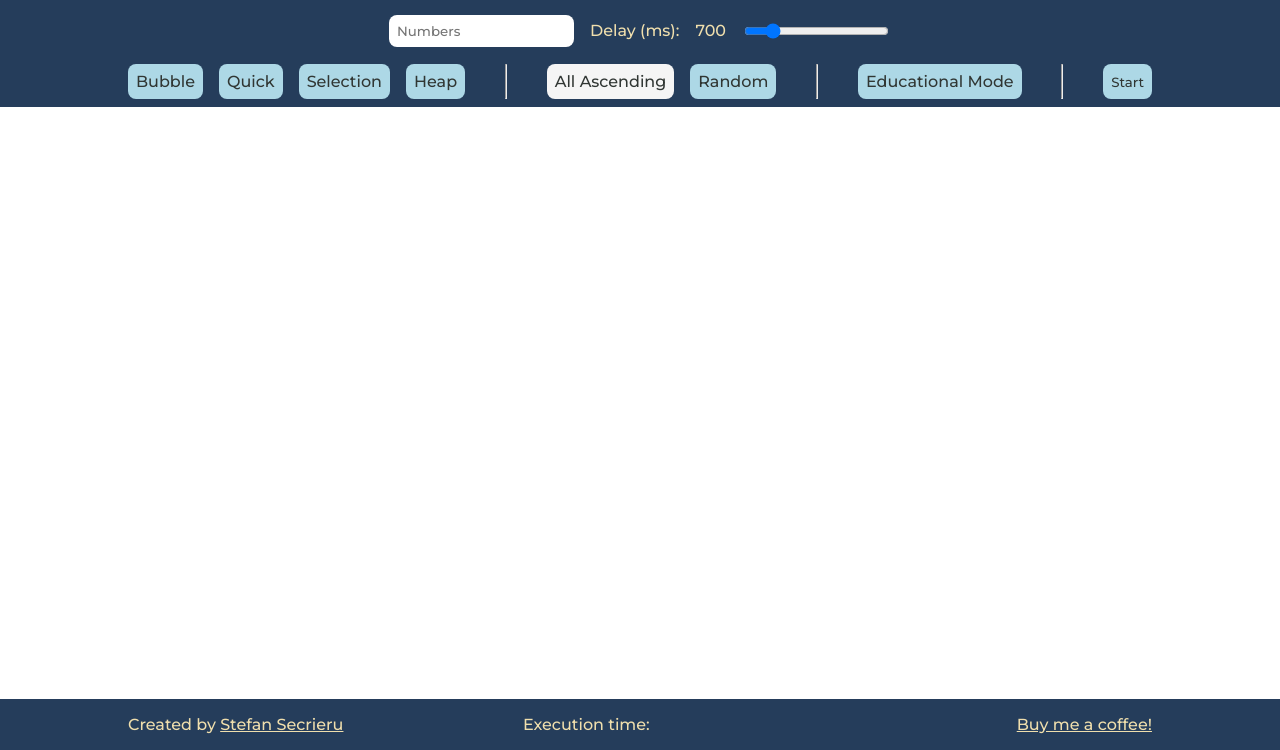
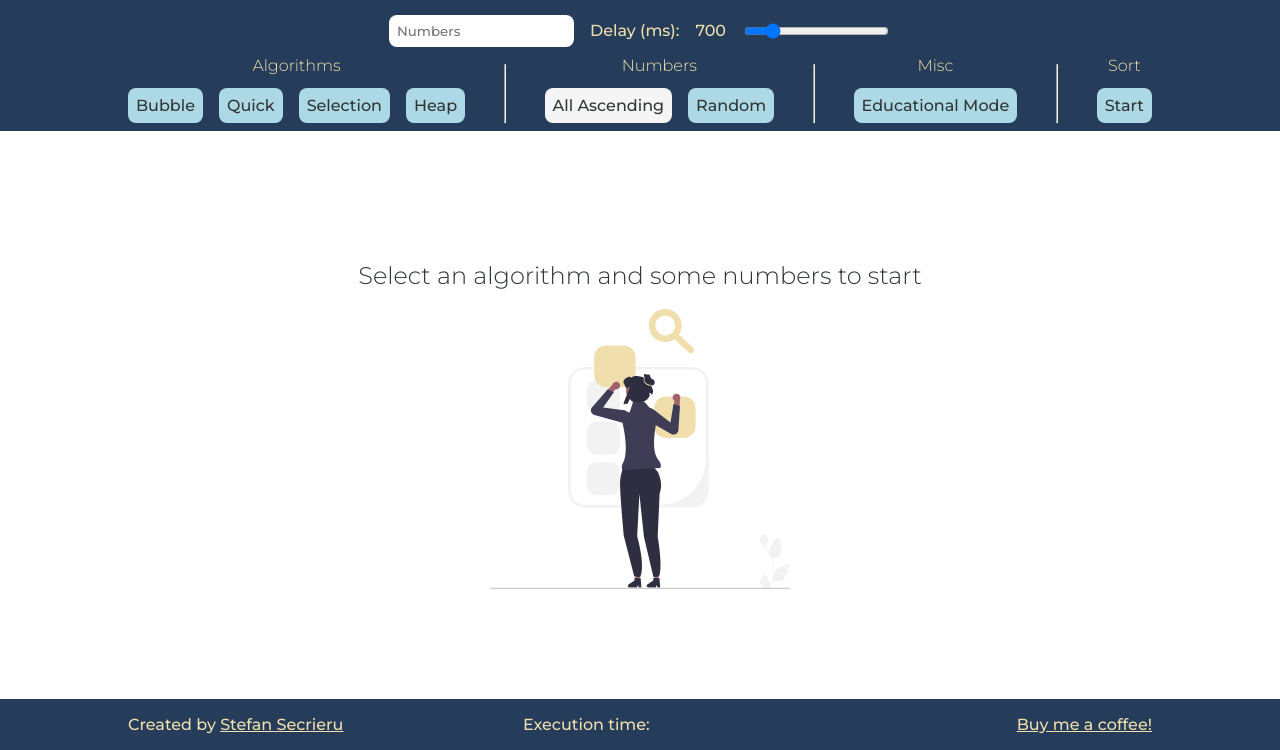
Before and after one commit to Stefan3002/SortAlgs, a plain HTML site: page index.html in a window 1280 px wide. Both pictures are taken after a click on the element "All Ascending". Shown: the part 50-800 px from the top of the page. Drawn offline with nearby package versions, Linux system fonts and the light colour scheme; some icons are missing; a web font is replaced by a local one.

Commit message:
Improved visual appearance and added stop button plus some vector graphics

```diff
--- a/css/global.sass
+++ b/css/global.sass
@@ -42,3 +42,9 @@ button, input
 
 .noDisplay
   display: none
+
+.placeholder-icon
+  width: 300px
+.placeholder-title
+  font-weight: 300
+  color: $dark-text-color
--- a/css/header.sass
+++ b/css/header.sass
@@ -47,3 +47,28 @@
     transition: all .15s
     &:hover
       transform: scale(1.1)
+
+.algs-category
+  display: flex
+  flex-direction: column
+  gap: .3rem
+  justify-content: center
+  align-items: center
+.algs-category-title
+  font-weight: 300
+  text-align: center
+  margin: 0
+
+.inner-algs-category
+  display: flex
+  flex-wrap: wrap
+  gap: 1rem
+.stop-button
+  background: $text-color
+
+@media screen and (max-width: 1024px)
+  .sortingAlgs
+    flex-direction: column
+    gap: 0
+    hr
+      width: 100px
--- a/index.html
+++ b/index.html
@@ -17,6 +17,7 @@
     <header>
         <nav class="head">
             <div class="menuHead">
+                <span class="button stop-button noDisplay">Stop</span>
                     <h1>SortAlgs</h1>
 <!--                    <p>Execution time:</p>-->
 <!--                    <p class="execTime"></p>-->
@@ -48,20 +49,36 @@
 
 <!--                <li><input type="text" class="speedField" placeholder="Speed"></li>-->
                 <div class="wrapper sortingAlgs">
-<!--                    <div class="algs-left">-->
+                    <div class="algs-category algs-left">
+                        <p class="algs-category-title">Algorithms</p>
+                        <div class="inner-algs-category">
                             <span class="button algButton bubble">Bubble</span>
                             <span class="button algButton quick">Quick</span>
                             <span class="button algButton selection">Selection</span>
                             <span class="button algButton heap">Heap</span>
-<!--                    </div>-->
-<!--                    <div class="algs-right">-->
+                        </div>
+
+                    </div>
                     <hr>
+                    <div class="algs-category algs-right">
+                        <p class="algs-category-title">Numbers</p>
+                        <div class="inner-algs-category">
                             <span class="button optButton asc">All Ascending</span>
                             <span class="button optButton random">Random</span>
+                        </div>
+
+                    </div>
                         <hr>
+                    <div class="algs-category">
+                        <p class="algs-category-title">Misc</p>
                         <span class="button edButton educational">Educational Mode</span>
+                    </div>
                         <hr>
-                        <button class="button startSort">Start</button>
+                    <div class="algs-category">
+                        <p class="algs-category-title">Sort</p>
+                        <span class="button startSort">Start</span>
+
+                    </div>
 <!--                    </div>-->
                 </div>
 
@@ -74,6 +91,8 @@
 
         </section>
         <section id="area">
+            <h2 class="placeholder-title">Select an algorithm and some numbers to start</h2>
+            <img src="img/placeholder.svg" class="placeholder-icon" alt="">
         </section>
 
     </main>
--- a/index.js
+++ b/index.js
@@ -1,4 +1,7 @@
 const blurDOM = document.querySelector('.blur')
+let speed = 10
+const MARGINITEM = 1
+
 
 const closeErrors = () => {
     blurDOM.classList.add('noDisplay')
@@ -7,6 +10,7 @@ const closeErrors = () => {
 }
 
 (() => {
+    // Add event listeners to close errors
     blurDOM.addEventListener('click', () => {
         closeErrors()
     })
@@ -26,6 +30,7 @@ function draw(nums){
 }
 
 async function swap(x,y,nums){
+    // Function to swap two elements in the nums array and animate the swap and wait for the animation to finish
     let aux = nums[x]
     nums[x] = nums[y]
     nums[y] = aux
@@ -58,8 +63,6 @@ async function animateSelectedHelper(x, nums){
     })
 }
 function animateChange(i, j, nums){
-
-
     gsap.to(nums[i], {
         duration: speed / 1000 / 3,
         y: 100 * (j - i) + MARGINITEM + '%',
@@ -288,8 +291,8 @@ document.querySelector(".menuBtn").addEventListener("click", () => {
         closeMenu()
 })
 
-const algos = document.querySelectorAll(".algButton")
-const option = document.querySelectorAll(".optButton")
+const addInitialListeners = (algos, options) => {
+
     algos.forEach(alg => {
         alg.addEventListener("click", (e) => {
             const clicked = e.target
@@ -300,12 +303,14 @@ algos.forEach(alg => {
             })
         })
     })
-option.forEach(opt => {
+
+
+    options.forEach(opt => {
         opt.addEventListener("click", (e) => {
             const clicked = e.target
             if(!clicked.classList.contains("selected")) {
                 clicked.classList.add("selected")
-            option.forEach(optt => {
+                options.forEach(optt => {
                     if (optt.classList.contains("selected") && optt !== opt)
                         optt.classList.remove("selected")
                 })
@@ -314,9 +319,7 @@ option.forEach(opt => {
                 clicked.classList.remove("selected")
         })
     })
-let nums = []
-let speed = 10
-const MARGINITEM = 1
+
     const speedField = document.querySelector(".speedField")
 //Default speed
     speedField.value = 700
@@ -326,6 +329,17 @@ speedField.addEventListener("change", () => {
     document.querySelector(".edButton").addEventListener("click", () => {
         document.querySelector(".edButton").classList.add("selected")
     })
+}
+
+
+(() => {
+
+    const algos = document.querySelectorAll(".algButton")
+    const options = document.querySelectorAll(".optButton")
+    addInitialListeners(algos, options)
+
+    let nums = []
+
     let optSelected = false
 
     document.querySelector(".startSort").addEventListener("click", () => {
@@ -340,7 +354,7 @@ document.querySelector(".startSort").addEventListener("click", () => {
         speed = document.querySelector(".speedField").value
         document.querySelector(".speedValue").textContent = speed
 
-        option.forEach(opt => {
+        options.forEach(opt => {
             if (opt.classList.contains("selected")) {
                 nums = []
                 if (opt.classList.contains("asc")) {
@@ -361,6 +375,8 @@ document.querySelector(".startSort").addEventListener("click", () => {
 
 
         })
+
+        if(nums.length > 0 && !isNaN(nums[0]))
         nums.forEach((num, index) => {
 
             const newItem = document.createElement("div")
@@ -380,6 +396,11 @@ document.querySelector(".startSort").addEventListener("click", () => {
             algos.forEach(algo => {
                 if (algo.classList.contains("selected")) {
                     algoSelected = true
+                    const stopBtn = document.querySelector('.stop-button')
+                    stopBtn.classList.remove('noDisplay')
+                    stopBtn.addEventListener("click", () => {
+                        window.location.reload()
+                    })
                     if (algo.classList.contains("bubble")) {
                         closeMenu()
                         const timeStart = performance.now()
@@ -479,3 +500,9 @@ document.querySelector(".startSort").addEventListener("click", () => {
 
 
     })
+
+
+
+
+
+})()
```
Also changed, not shown: img/placeholder.svg (added), style.css, 2 other files. Lines whose indentation alone changed are shown as unchanged.
